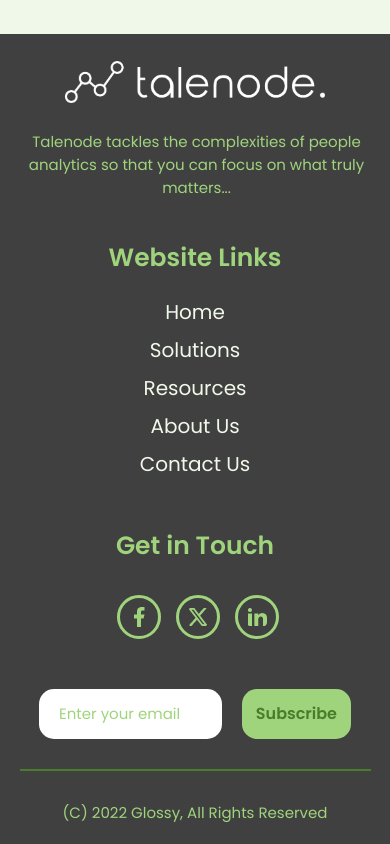
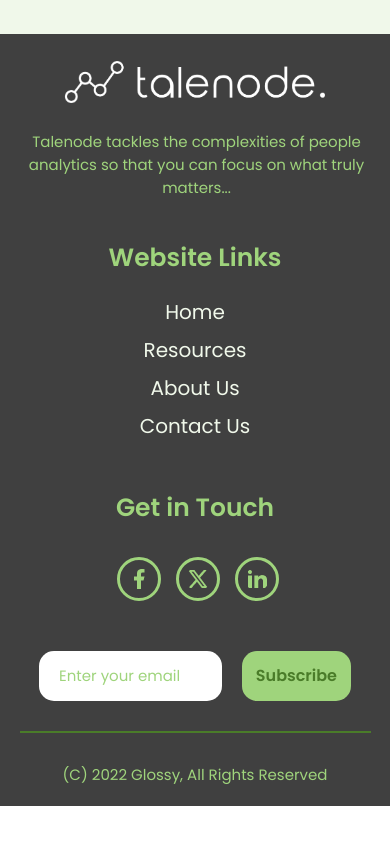
Before and after one commit to SakshamTalenode/Talenode_website, a React (Create React App) app: page / in a window 390 px wide. Shown: the part 2933-3777 px from the top of the page. After the commit the page ends 3739 px from the top, so only its background shows below. Built offline with nearby package versions, Linux system fonts and the light colour scheme.

Commit message:
changes made

```diff
--- a/package.json
+++ b/package.json
@@ -14,8 +14,9 @@
     "react-fast-marquee": "^1.6.5",
     "react-icons": "^5.2.1",
     "react-multi-carousel": "^2.8.5",
+    "react-remove-scroll-bar": "^2.3.6",
     "react-responsive-carousel": "^3.2.23",
-    "react-router-dom": "^6.24.1",
+    "react-router-dom": "^6.25.1",
     "react-scripts": "5.0.1",
     "web-vitals": "^2.1.4"
   },
--- a/src/App.css
+++ b/src/App.css
@@ -133,8 +133,10 @@ html {
 }
 
 @media (max-width: 1100px){
+
+
   .navbar{
-    height: 100px;
+    height: 75px;
     display: flex;
     justify-content: space-between;
     gap: 0px;
@@ -149,7 +151,7 @@ html {
   }
 
   .nav-logo{
-    width: 100%;
+    width: 90%;
   }
 
   .nav-headers{
@@ -166,7 +168,7 @@ html {
 
   .nav-mobile a img{
     object-fit: contain;
-    width: 60px;
+    width: 50px;
     padding: 10px;
     border: 2px solid #4A7C29;
     border-radius: 10px;
@@ -181,9 +183,15 @@ html {
     position: absolute;
     top: 90px;
     right: 40px;
+    /* text-align: right; */
   }
 
   .dropdown2{
+    /* text-align: left; */
+    padding: 0px 20px;
+  }
+  .dropdown{
+    /* text-align: left; */
     padding: 0px 20px;
   }
 
@@ -1885,6 +1893,7 @@ html {
 
   .carousel-CS{
     padding: 10px;
+    padding-bottom: 40px;
   }
 
   .carousel-CS div{
@@ -2278,6 +2287,14 @@ html {
     width: 100%;
     height: 200px;
   }
+
+  .homePage::-webkit-scrollbar {
+    display: none;
+  }
+
+  .disableTag-phone{
+    display: none;
+  }
 }
 
 /* ABOUT PAGE - END */
--- a/src/App.js
+++ b/src/App.js
@@ -10,7 +10,6 @@ import UseCase from "./pages/UseCase";
 import Solutions from "./pages/Solutions";
 import Resources from "./pages/Resources";
 import About from "./pages/About";
-
 
 function App() {
   useEffect(() => {
@@ -37,7 +36,10 @@ function App() {
           />
         ))}
         <Route path="/Resources" element={<Resources />} />
+
+
         <Route path="/About" element={<About />} />
+
 
 
       </Routes>
--- a/src/components/Footer.js
+++ b/src/components/Footer.js
@@ -9,16 +9,16 @@ const Footer = () => {
     <div className='footer'>
         <div className='footer-main'>
             <div className='sec1-footer'>
-                <img src={logo}/>
+                <a href='/'><img src={logo}/></a>
                 <p>Talenode tackles the complexities of people analytics so that you can focus on what truly matters...</p>
             </div>
             <div className='sec2-footer'>
                 <h3>Website Links</h3>
-                <p>Home</p>
-                <p>Solutions</p>
-                <p>Resources</p>
-                <p>About Us</p>
-                <p>Contact Us</p>
+                <a href='/'><p>Home</p></a>
+                <a href='/Solutions'><p className='disableTag-phone'>Solutions</p></a>
+                <a href='/Resources'><p>Resources</p></a>
+                <a href='/About'><p>About Us</p></a>
+                <a href='/About/#contact-us'><p>Contact Us</p></a>
             </div>
             <div className='sec2-footer footer-hide-mobile'>
                 <h3>Website Links</h3>
--- a/src/components/Navbar.js
+++ b/src/components/Navbar.js
@@ -100,7 +100,7 @@ const Navbar = () => {
 
         <div class="dropdown">
           <Link
-            to="/Resources"
+            to="/Resources/#"
             onClick={() => {
               window.scrollTo({ top: 0, left: 0, behavior: "smooth" });
             }}
@@ -192,7 +192,7 @@ const Navbar = () => {
                   window.scrollTo({ top: 0, left: 0, behavior: "smooth" });
                 }}
                 to="/Solutions"
-                className="dropbtn flex items-center gap-1.5"
+                className="dropbtn flex items-center gap-2"
               >
                 Solutions
                 <SlArrowDown className="down-button-hover" />
@@ -241,7 +241,7 @@ const Navbar = () => {
                 onClick={() => {
                   window.scrollTo({ top: 0, left: 0, behavior: "smooth" });
                 }}
-                className="dropbtn flex items-center justify-evenly gap-1.5"
+                className="dropbtn dropdown gap-1.5"
               >
                 Resources
               </Link>
@@ -251,7 +251,7 @@ const Navbar = () => {
                 onClick={() => {
                   window.scrollTo({ top: 0, left: 0, behavior: "smooth" });
                 }}
-                className="dropbtn flex items-center justify-evenly gap-1.5"
+                className="dropbtn dropdown gap-1.5"
               >
                 About Us
               </Link>
--- a/src/pages/Resources.js
+++ b/src/pages/Resources.js
@@ -84,7 +84,7 @@ const Resources = (props) => {
           className="carousel-CS"
           swipeable={true}
           draggable={false}
-          showDots={false}
+          showDots={true}
           responsive={responsive}
           ssr={true} // means to render carousel on server-side.
           infinite={true}
```
Also changed, not shown: 1 other file (tests, documents, lock files or other folders).
